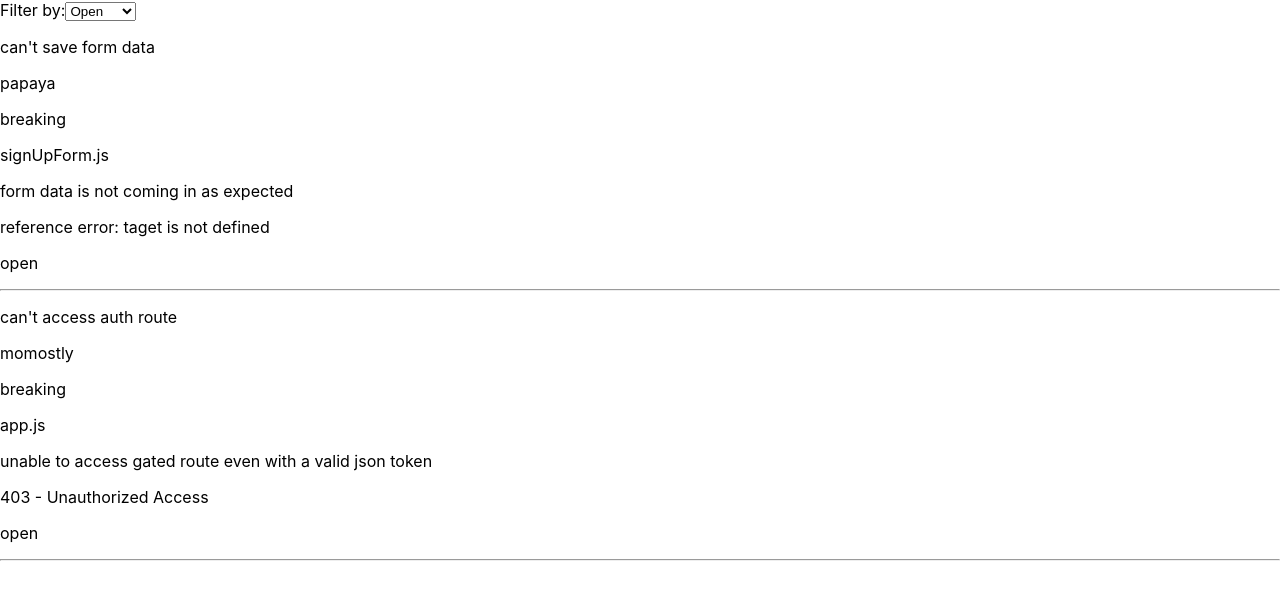
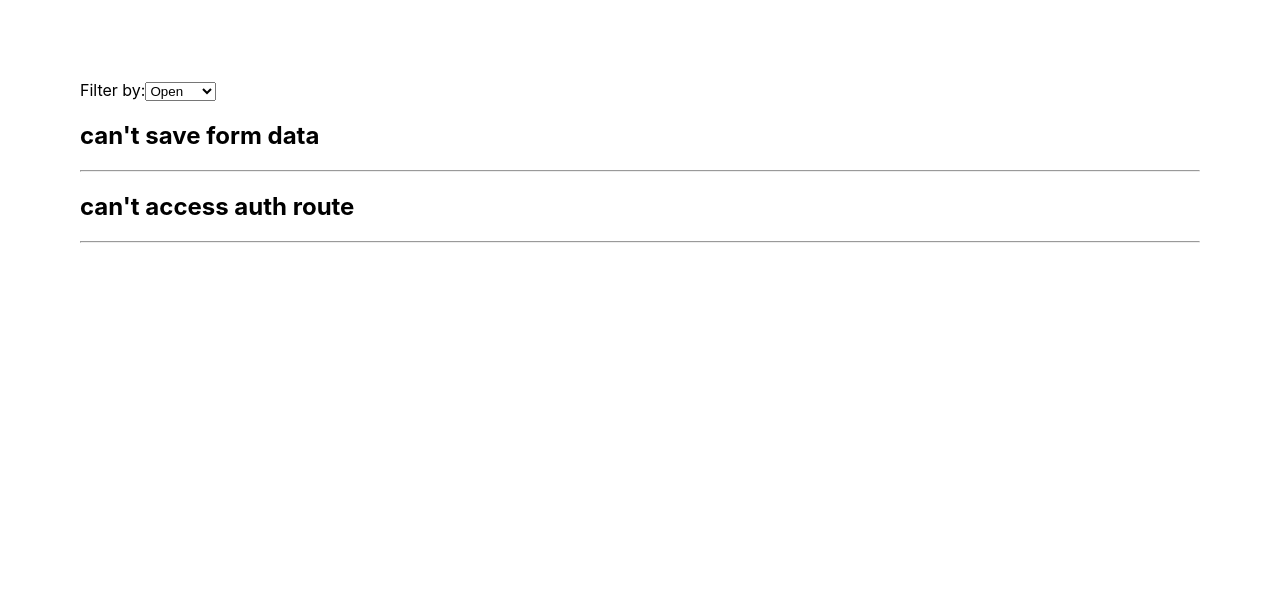
Before and after one commit to han-sen/aphid-demo, a React (Create React App) app: page / in a window 1280 px wide. Shown: the top 600 px of the page. Built offline with nearby package versions, Linux system fonts and the light colour scheme.

Commit message:
made bug content collapsible with toggle

```diff
--- a/package.json
+++ b/package.json
@@ -6,6 +6,7 @@
     "@testing-library/jest-dom": "^4.2.4",
     "@testing-library/react": "^9.3.2",
     "@testing-library/user-event": "^7.1.2",
+    "node-sass": "^4.14.1",
     "react": "^16.13.1",
     "react-dom": "^16.13.1",
     "react-scripts": "3.4.3"
--- a/src/App.js
+++ b/src/App.js
@@ -1,5 +1,6 @@
 import React from "react";
 import Dashboard from "./components/Dashboard";
+import "./styles/global.scss";
 
 function App() {
     return (
--- a/src/components/Bug.js
+++ b/src/components/Bug.js
@@ -1,15 +1,16 @@
-import React from "react";
+import React, { useState } from "react";
+import BugTitle from "./BugTitle";
+import BugBody from "./BugBody";
 
 export default function Bug(props) {
+    const [isOpen, setIsOpen] = useState(false);
+    const toggleIsOpen = () => {
+        setIsOpen(!isOpen);
+    };
     return (
         <div>
-            <p>{props.bug.title}</p>
-            <p>{props.bug.project}</p>
-            <p>{props.bug.severity}</p>
-            <p>{props.bug.blameFile}</p>
-            <p>{props.bug.summary}</p>
-            <p>{props.bug.readOut}</p>
-            <p>{props.bug.status}</p>
+            <BugTitle title={props.bug.title} toggle={toggleIsOpen} />
+            {isOpen ? <BugBody bug={props.bug} /> : null}
             <hr></hr>
         </div>
     );
--- /dev/null
+++ b/src/components/BugBody.js
@@ -0,0 +1,16 @@
+import React from "react";
+import BugStatus from "./BugStatus";
+import BugSeverity from "./BugSeverity";
+
+export default function BugBody(props) {
+    return (
+        <div>
+            <BugSeverity severity={props.bug.severity} />
+            <p>{props.bug.project}</p>
+            <p>{props.bug.blameFile}</p>
+            <p>{props.bug.summary}</p>
+            <p>{props.bug.readOut}</p>
+            <BugStatus status={props.bug.status} />
+        </div>
+    );
+}
--- /dev/null
+++ b/src/components/BugDrawer.js
@@ -0,0 +1,5 @@
+import React from "react";
+
+export default function BugDrawer(props) {
+    return <></>;
+}
--- /dev/null
+++ b/src/components/BugSeverity.js
@@ -0,0 +1,12 @@
+import React from "react";
+
+export default function BugSeverity(props) {
+    return (
+        <div>
+            <p>
+                <span className={`severity severity--${props.severity}`}></span>
+                {props.severity}
+            </p>
+        </div>
+    );
+}
--- /dev/null
+++ b/src/components/BugStatus.js
@@ -0,0 +1,10 @@
+import React from "react";
+
+export default function BugStatus(props) {
+    return (
+        <div>
+            <span className={`status--${props.status}`}></span>
+            <p>{props.status}</p>
+        </div>
+    );
+}
--- /dev/null
+++ b/src/components/BugTitle.js
@@ -0,0 +1,5 @@
+import React from "react";
+
+export default function BugTitle(props) {
+    return <h2 onClick={props.toggle}>{props.title}</h2>;
+}
--- a/src/components/Dashboard.js
+++ b/src/components/Dashboard.js
@@ -15,7 +15,13 @@ export default function Dashboard() {
             {bugs
                 .filter((bug) => bug.status === filterState)
                 .map((bug) => {
-                    return <Bug bug={bug} changeFilter={changeFilter} />;
+                    return (
+                        <Bug
+                            bug={bug}
+                            changeFilter={changeFilter}
+                            updateBugs={updateBugs}
+                        />
+                    );
                 })}
         </section>
     );
--- a/src/components/FilterForm.js
+++ b/src/components/FilterForm.js
@@ -4,7 +4,7 @@ export default function FilterForm(props) {
     return (
         <div className="filter_form_wrap">
             <form>
-                <label for="filter">Filter by:</label>
+                <label htmlFor="filter">Filter by:</label>
                 <select
                     name="filter"
                     id="filterForm"
--- /dev/null
+++ b/src/styles/global.scss
@@ -0,0 +1,23 @@
+body {
+    padding: 5rem;
+}
+
+.severity {
+    height: 16px;
+    width: 16px;
+    border-radius: 50%;
+    display: inline-block;
+    margin-right: 0.5rem;
+}
+
+.severity--warning {
+    background: yellow;
+}
+
+.severity--minor {
+    background: orange;
+}
+
+.severity--breaking {
+    background: red;
+}
```
Also changed, not shown: src/styles/bug.scss (added, +11 -0 lines), src/logo.svg (deleted), 1 other file (tests, documents, lock files or other folders).
